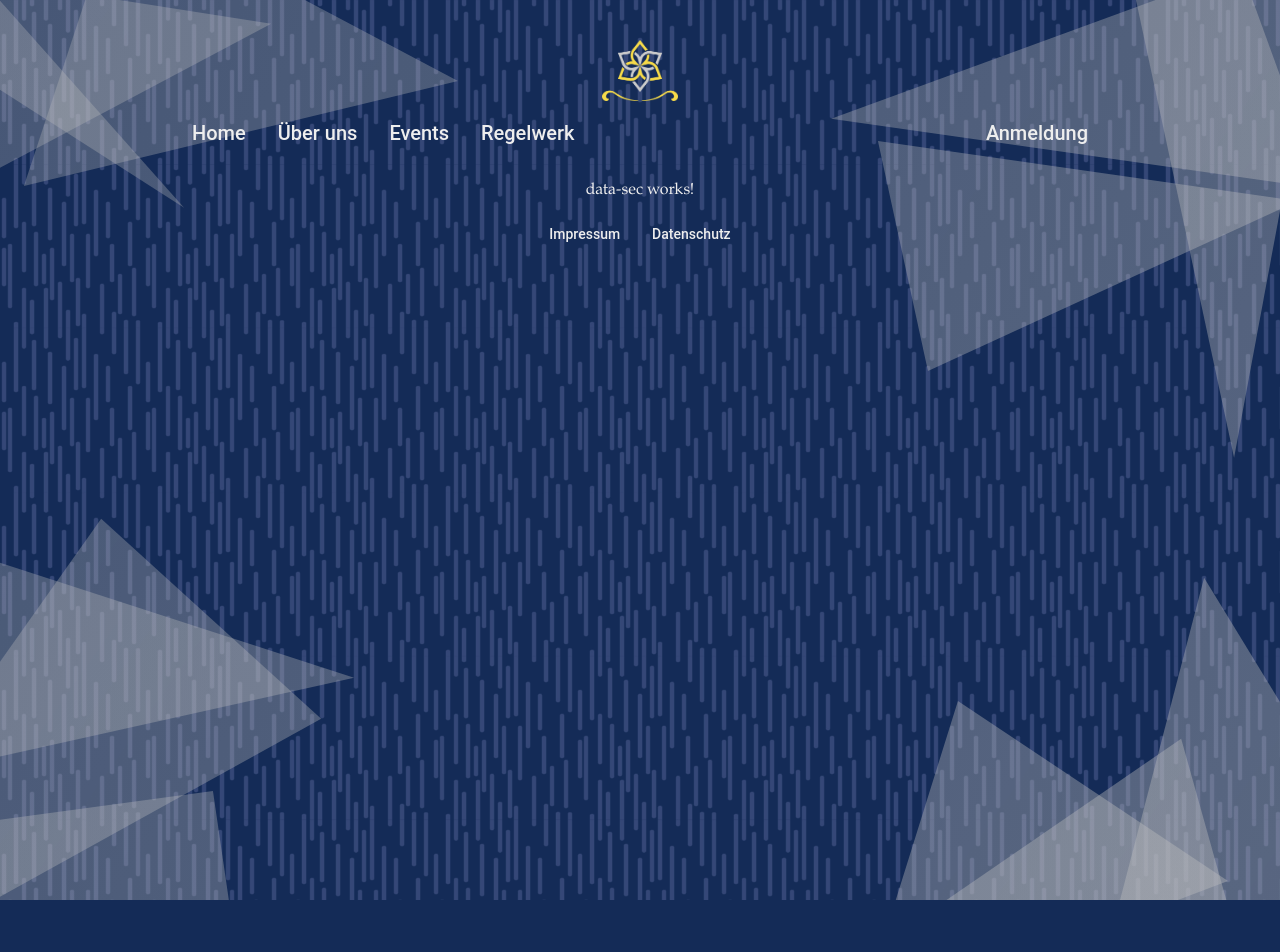
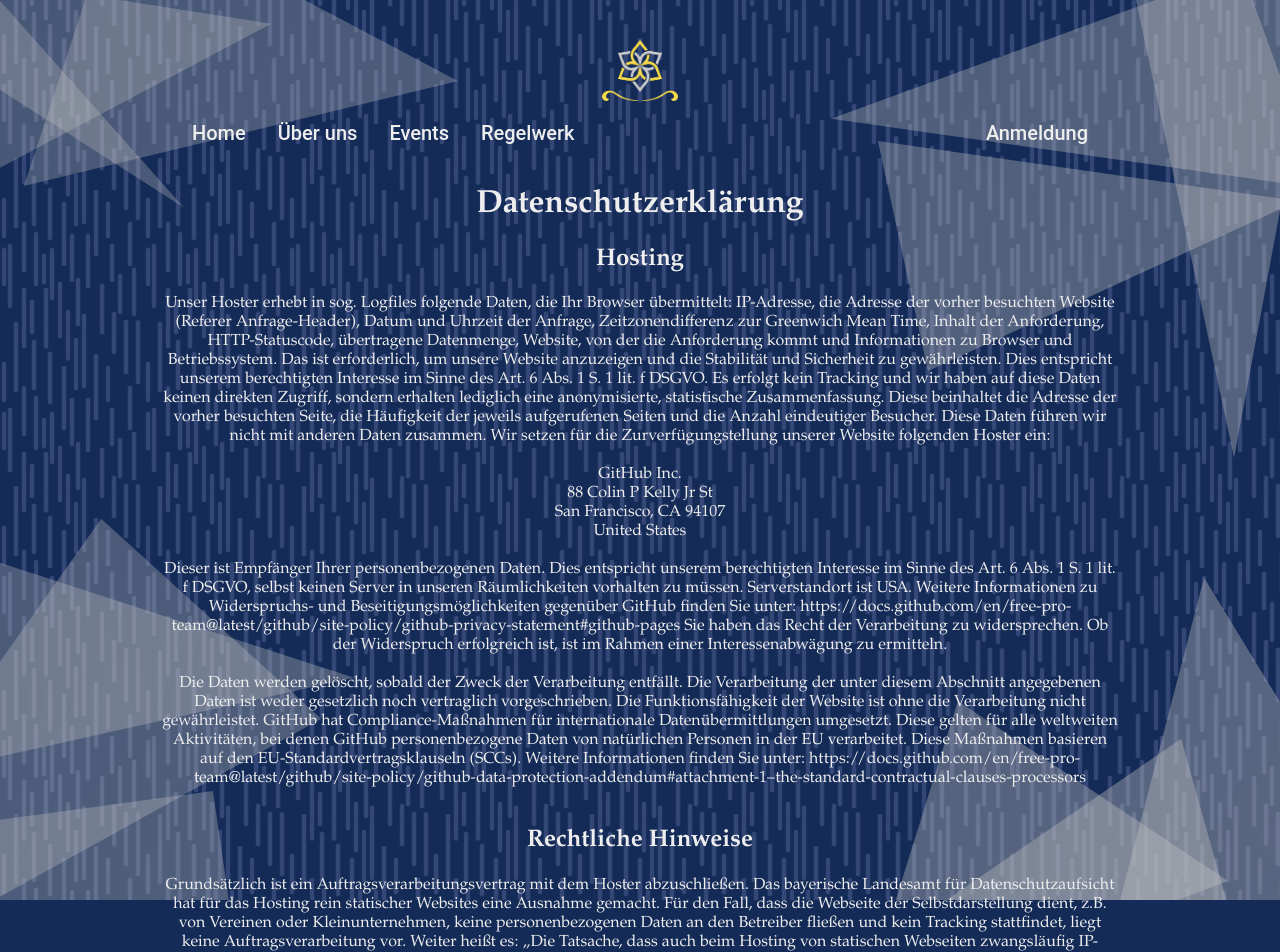
Before and after one commit to freizeit-team-dresden/airsoft, an Angular app: page /#/datenschutz in a window 1280 px wide. Shown: the top 952 px of the page. Before the commit the page ends 906 px from the top, so only its background shows below. Built offline with nearby package versions, Linux system fonts and the light colour scheme.

Commit message:
Update data-sec.component.html

```diff
--- a/src/app/data-sec/data-sec.component.html
+++ b/src/app/data-sec/data-sec.component.html
@@ -1 +1,26 @@
-<p>data-sec works!</p>
+<h1>Datenschutzerklärung</h1>
+<h2>Hosting</h2>
+<p>
+  Unser Hoster erhebt in sog. Logfiles folgende Daten, die Ihr Browser übermittelt:
+  IP-Adresse, die Adresse der vorher besuchten Website (Referer Anfrage-Header), Datum und Uhrzeit der Anfrage, Zeitzonendifferenz zur Greenwich Mean Time, Inhalt der
+  Anforderung, HTTP-Statuscode, übertragene Datenmenge, Website, von der die Anforderung kommt und Informationen zu Browser und Betriebssystem.
+  Das ist erforderlich, um unsere Website anzuzeigen und die Stabilität und Sicherheit zu gewährleisten. Dies entspricht unserem berechtigten Interesse im Sinne des Art. 6 Abs. 1 S. 1 lit. f DSGVO.
+  Es erfolgt kein Tracking und wir haben auf diese Daten keinen direkten Zugriff, sondern erhalten lediglich eine anonymisierte, statistische Zusammenfassung. Diese beinhaltet die Adresse der vorher besuchten Seite, die Häufigkeit der jeweils aufgerufenen Seiten und die Anzahl eindeutiger Besucher. Diese Daten führen wir nicht mit anderen Daten zusammen.
+  Wir setzen für die Zurverfügungstellung unserer Website folgenden Hoster ein:<br><br>
+
+  GitHub Inc.<br>
+  88 Colin P Kelly Jr St<br>
+  San Francisco, CA 94107<br>
+  United States<br><br>
+
+  Dieser ist Empfänger Ihrer personenbezogenen Daten. Dies entspricht unserem berechtigten Interesse im Sinne des Art. 6 Abs. 1 S. 1 lit. f DSGVO, selbst keinen Server in unseren Räumlichkeiten vorhalten zu müssen. Serverstandort ist USA.
+  Weitere Informationen zu Widerspruchs- und Beseitigungsmöglichkeiten gegenüber GitHub finden Sie unter: https://docs.github.com/en/free-pro-team@latest/github/site-policy/github-privacy-statement#github-pages
+  Sie haben das Recht der Verarbeitung zu widersprechen. Ob der Widerspruch erfolgreich ist, ist im Rahmen einer Interessenabwägung zu ermitteln.<br><br>
+  Die Daten werden gelöscht, sobald der Zweck der Verarbeitung entfällt.
+  Die Verarbeitung der unter diesem Abschnitt angegebenen Daten ist weder gesetzlich noch vertraglich vorgeschrieben. Die Funktionsfähigkeit der Website ist ohne die Verarbeitung nicht gewährleistet.
+  GitHub hat Compliance-Maßnahmen für internationale Datenübermittlungen umgesetzt. Diese gelten für alle weltweiten Aktivitäten, bei denen GitHub personenbezogene Daten von natürlichen Personen in der EU verarbeitet. Diese Maßnahmen basieren auf den EU-Standardvertragsklauseln (SCCs). Weitere Informationen finden Sie unter: https://docs.github.com/en/free-pro-team@latest/github/site-policy/github-data-protection-addendum#attachment-1–the-standard-contractual-clauses-processors<br><br>
+</p>
+<h2>Rechtliche Hinweise</h2>
+<p>
+  Grundsätzlich ist ein Auftragsverarbeitungsvertrag mit dem Hoster abzuschließen. Das bayerische Landesamt für Datenschutzaufsicht hat für das Hosting rein statischer Websites eine Ausnahme gemacht. Für den Fall, dass die Webseite der Selbstdarstellung dient, z.B. von Vereinen oder Kleinunternehmen, keine personenbezogenen Daten an den Betreiber fließen und kein Tracking stattfindet, liegt keine Auftragsverarbeitung vor. Weiter heißt es: „Die Tatsache, dass auch beim Hosting von statischen Webseiten zwangsläufig IP-Adressen, d.h. personenbezogene Daten, verarbeitet werden müssen, führt nicht zur Annahme einer Auftragsverarbeitung. Das wäre nicht sachgerecht. Die (kurzfristige) IP-Adressenspeicherung ist vielmehr noch der TK-Zugangsvermittlung des Website-Hosters nach dem TKG zuzurechnen und dient in erster Linie Sicherheitszwecken des Hosters.“ (https://www.lda.bayern.de/media/veroeffentlichungen/FAQ_Hosting_keine_Auftragsverarbeitung.pdf) Wir gehen davon aus, dass diese Ausnahme auf GitHub Pages anzuwenden ist.
+</p>
```
